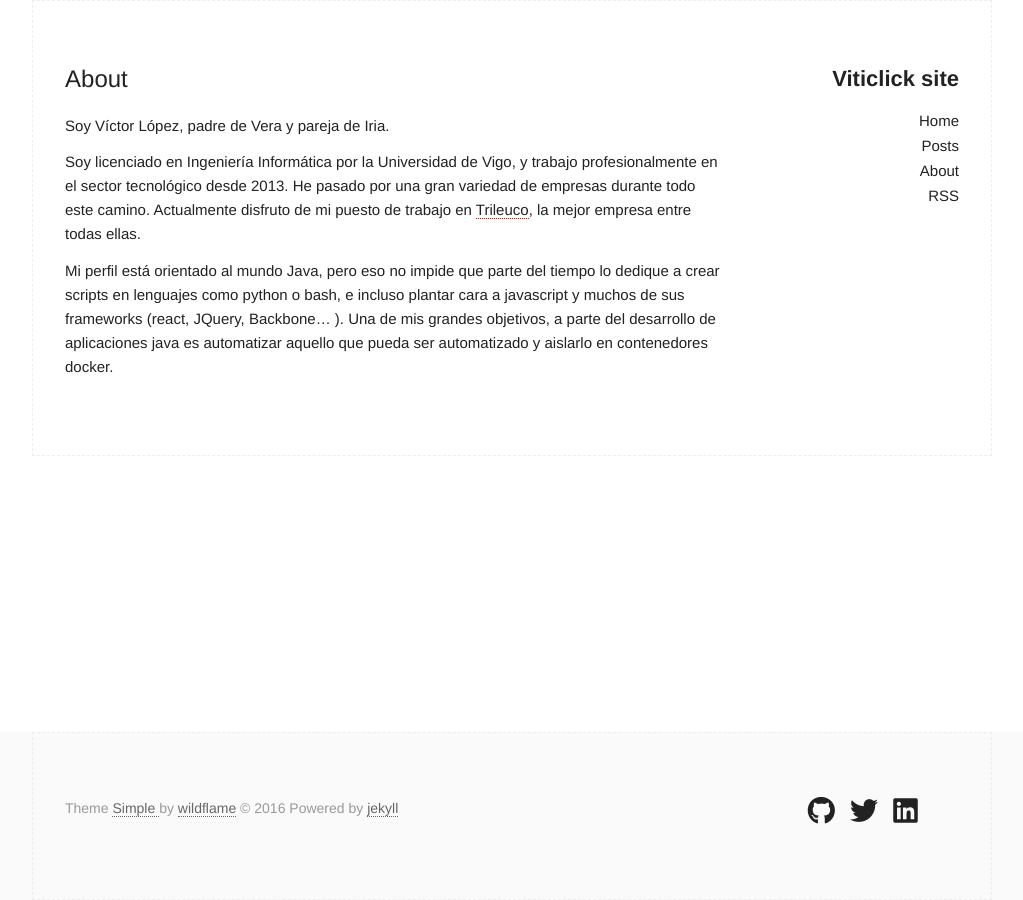
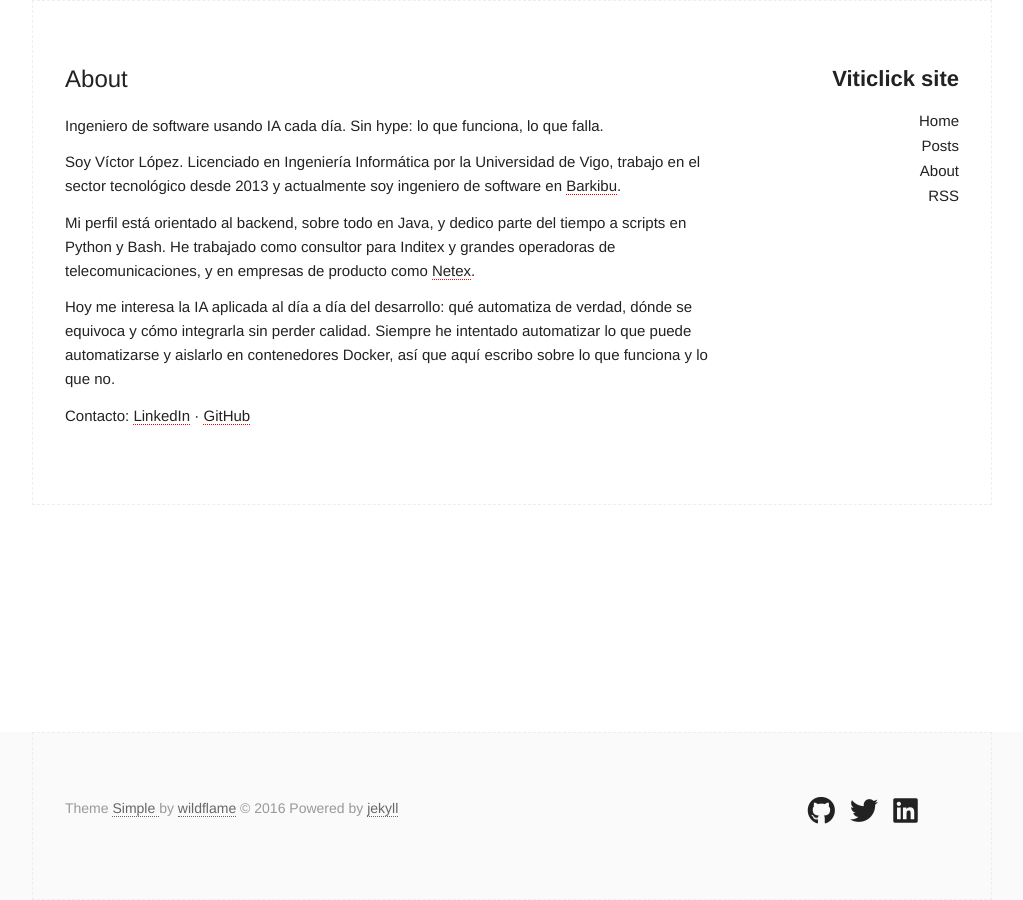
Before and after one commit to viticlick/viticlick.github.io, a Jekyll site: the page built from about.md, in a window 1280 px wide. Shown: the whole page, without its empty margins (128-1151 px from the left). Built offline with Jekyll 4.4.1, drawn with Linux system fonts in a browser that asks for light colours.

Commit message:
Update about page and ignore .DS_Store
- Ignore .DS_Store files and stop tracking the ones already committed
- Rewrite about page: AI focus, current role at Barkibu, consulting
  and product experience, and LinkedIn/GitHub contact links

Co-Authored-By: Claude Haiku 5.5 <noreply@anthropic.com>
Claude-Session: https://claude.ai/code/session_01XU6vNTZDWupCdET6vhXkaH

```diff
--- a/about.md
+++ b/about.md
@@ -4,17 +4,12 @@ title: About
 permalink: /about/
 ---
 
-Soy Víctor López, padre de Vera y pareja de Iria.
+Ingeniero de software usando IA cada día. Sin hype: lo que funciona, lo que falla.
 
+Soy Víctor López. Licenciado en Ingeniería Informática por la Universidad de Vigo, trabajo en el sector tecnológico desde 2013 y actualmente soy ingeniero de software en [Barkibu](https://www.barkibu.com/es).
 
-Soy licenciado en Ingeniería Informática por la Universidad de Vigo, y trabajo
-profesionalmente en el sector tecnológico desde 2013. He pasado por una gran
-variedad de empresas durante todo este camino. Actualmente disfruto de mi puesto
-de trabajo en [Trileuco](https://trileucosolutions.com/), la mejor empresa entre
-todas ellas.
+Mi perfil está orientado al backend, sobre todo en Java, y dedico parte del tiempo a scripts en Python y Bash. He trabajado como consultor para Inditex y grandes operadoras de telecomunicaciones, y en empresas de producto como [Netex](https://www.netexlearning.com/en/).
 
-Mi perfil está orientado al mundo Java, pero eso no impide que parte del tiempo
-lo dedique a crear scripts en lenguajes como python o bash, e incluso plantar
-cara a javascript y muchos de sus frameworks (react, JQuery, Backbone... ).
-Una de mis grandes objetivos, a parte del desarrollo de aplicaciones java es
-automatizar aquello que pueda ser automatizado y aislarlo en contenedores docker.
+Hoy me interesa la IA aplicada al día a día del desarrollo: qué automatiza de verdad, dónde se equivoca y cómo integrarla sin perder calidad. Siempre he intentado automatizar lo que puede automatizarse y aislarlo en contenedores Docker, así que aquí escribo sobre lo que funciona y lo que no.
+
+Contacto: [LinkedIn](https://linkedin.com/in/viticlick/) · [GitHub](https://github.com/viticlick)
```
Also changed, not shown: 5 other files.
